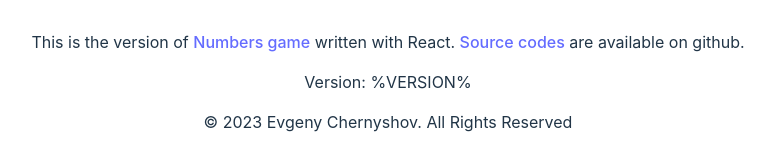
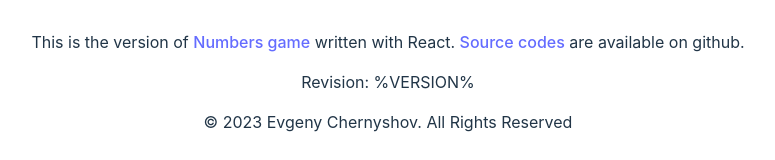
Before and after one commit to wastemaster/numbers-game, a React (Vite) app: page / in a window 1280 px wide. Shown: the part 527-687 px from the top of the page, without its empty margins (252-1027 px from the left). Built offline with nearby package versions, Linux system fonts and the light colour scheme.

Commit message:
renamed version caption

```diff
--- a/src/App.jsx
+++ b/src/App.jsx
@@ -19,7 +19,7 @@ function App() {
             This is the version of <a href="https://numbers.mokoron.ru/">Numbers game</a> written with React. <a href="https://github.com/wastemaster/numbers-game">Source codes</a> are available on github.
          </p>
          <p>
-            Version: {getVersion()}
+            Revision: {getVersion()}
          </p>
       </div>
 
```
